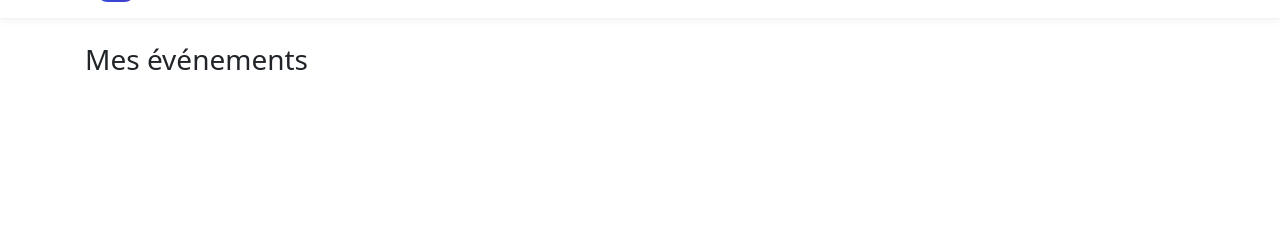
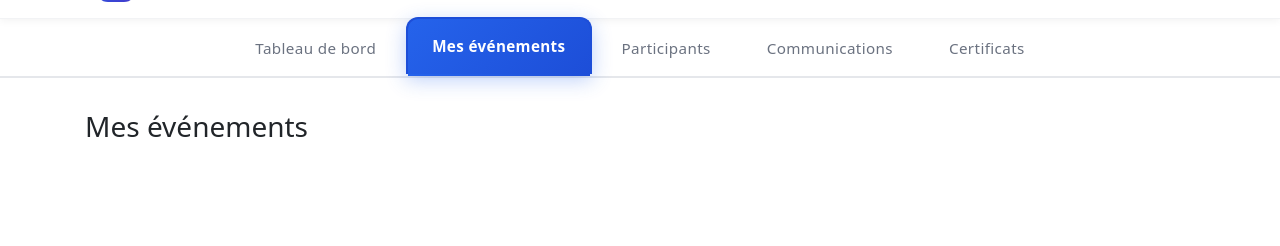
Before and after one commit to ism4il-04/Clubs_Events_Manager, a PHP site: page /club/evenements_clubs.php in a window 1280 px wide. Shown: the part 54-300 px from the top of the page. Run offline with PHP 8.4, Linux system fonts and the light colour scheme; the visitor is signed in with stand-in values (Sample User, id 1); data that the repository does not hold is empty.

Commit message:
fichier header

```diff
--- a/club/evenements_clubs.php
+++ b/club/evenements_clubs.php
@@ -6,19 +6,14 @@ if (!isset($_SESSION['email'])) {
 }
 
 require_once "../includes/db.php";
-
 function fetchEvents($conn) {
     $stmt = $conn->prepare("SELECT * FROM evenements JOIN organisateur where organisateur.id = evenements.organisateur_id");
     $stmt->execute();
     return $stmt->fetchAll();
 }
-function fetchInformations ($conn) {
-    $stmt = $conn->prepare('SELECT * from utilisateurs NATURAL JOIN organisateur WHERE email = ?');
-    $stmt->execute(array($_SESSION['email']));
-    return $stmt->fetchAll();
-}
-$club = fetchInformations($conn)[0];
+
 $events = fetchEvents($conn, $_SESSION['email']);
+include "../includes/header.php";
 ?>
 <!DOCTYPE html>
 <html lang="en">
@@ -28,10 +23,10 @@ $events = fetchEvents($conn, $_SESSION['email']);
     <link rel="stylesheet" href="../includes/style.css">
     <link rel="stylesheet" href="../includes/style2.css">
     <!-- Bootstrap CSS -->
-<link href="https://cdn.jsdelivr.net/npm/bootstrap@5.3.3/dist/css/bootstrap.min.css" rel="stylesheet">
+    <link href="https://cdn.jsdelivr.net/npm/bootstrap@5.3.3/dist/css/bootstrap.min.css" rel="stylesheet">
 
-<!-- Optional JS for modals, dropdowns, etc. -->
-<script src="https://cdn.jsdelivr.net/npm/bootstrap@5.3.3/dist/js/bootstrap.bundle.min.js"></script>
+    <!-- Optional JS for modals, dropdowns, etc. -->
+    <script src="https://cdn.jsdelivr.net/npm/bootstrap@5.3.3/dist/js/bootstrap.bundle.min.js"></script>
 
     <style>
         .event-card {
@@ -69,37 +64,14 @@ $events = fetchEvents($conn, $_SESSION['email']);
     <title>My évents</title>
 </head>
 <body>
-    <header>
-        <div class="header-container">
-            <div class="header-left">
-                <div class="logo-box">
-                    <!-- School icon (example SVG) -->
-                    <svg xmlns="http://www.w3.org/2000/svg" fill="none" viewBox="0 0 24 24" stroke="currentColor">
-                        <path stroke-linecap="round" stroke-linejoin="round" stroke-width="2" d="M12 3L2 9l10 6 10-6-10-6z" />
-                    </svg>
-                </div>
-                <div>
-                    <h1>Portail Club</h1>
-                    <p><?= htmlspecialchars($club["nom_abr"]) ?></p>
-                </div>
-            </div>
-            <div class="header-right">
-                <div class="user-info">
-                    <p>Bonjour, <?= htmlspecialchars($club["clubNom"]); ?></p>
-                    <p>Club</p>
-                </div>
-                <form action="../logout.php" method="post">
-                    <button type="submit" class="logout-button">
-                        <!-- Logout icon (example SVG) -->
-                        <svg xmlns="http://www.w3.org/2000/svg" fill="none" viewBox="0 0 24 24" stroke="currentColor">
-                            <path stroke-linecap="round" stroke-linejoin="round" stroke-width="2" d="M17 16l4-4m0 0l-4-4m4 4H7m6 4v1m0-10V5" />
-                        </svg>
-                        Déconnexion
-                    </button>
-                </form>
-            </div>
-        </div>
-    </header>
+    <div>
+        <div class="tabs">
+        <div class="tab">Tableau de bord</div>
+        <div class="tab active">Mes événements</div>
+        <div class="tab">Participants</div>
+        <div class="tab">Communications</div>
+        <div class="tab">Certificats</div>
+    </div>
 
     <div class="container mt-4">
     <h3 class="mb-3">Mes événements</h3>
--- /dev/null
+++ b/includes/header.php
@@ -0,0 +1,42 @@
+<?php
+
+require_once "db.php";
+function fetchInformations ($conn) {
+    $stmt = $conn->prepare('SELECT * from utilisateurs NATURAL JOIN organisateur WHERE email = ?');
+    $stmt->execute(array($_SESSION['email']));
+    return $stmt->fetchAll();
+}
+$club = fetchInformations($conn)[0];
+
+?>
+<header>
+    <div class="header-container">
+        <div class="header-left">
+            <div class="logo-box">
+                <!-- School icon (example SVG) -->
+                <svg xmlns="http://www.w3.org/2000/svg" fill="none" viewBox="0 0 24 24" stroke="currentColor">
+                    <path stroke-linecap="round" stroke-linejoin="round" stroke-width="2" d="M12 3L2 9l10 6 10-6-10-6z" />
+                </svg>
+            </div>
+            <div>
+                <h1>Portail Club</h1>
+                <p><?= htmlspecialchars($club["nom_abr"]) ?></p>
+            </div>
+        </div>
+        <div class="header-right">
+            <div class="user-info">
+                <p>Bonjour, <?= htmlspecialchars($club["clubNom"]); ?></p>
+                <p>Club</p>
+            </div>
+            <form action="../logout.php" method="post">
+                <button type="submit" class="logout-button">
+                    <!-- Logout icon (example SVG) -->
+                    <svg xmlns="http://www.w3.org/2000/svg" fill="none" viewBox="0 0 24 24" stroke="currentColor">
+                        <path stroke-linecap="round" stroke-linejoin="round" stroke-width="2" d="M17 16l4-4m0 0l-4-4m4 4H7m6 4v1m0-10V5" />
+                    </svg>
+                    Déconnexion
+                </button>
+            </form>
+        </div>
+    </div>
+</header>
--- a/includes/style2.css
+++ b/includes/style2.css
@@ -1,8 +1,50 @@
 body { background: #f8fafc; margin: 0; font-family: 'Segoe UI', Arial, sans-serif; }
 .dashboard-container { max-width: 1100px; margin: 32px auto; background: #fff; border-radius: 12px; box-shadow: 0 2px 12px #0001; padding: 32px; }
-.tabs { display: flex; gap: 24px; margin-bottom: 32px; }
-.tab { padding: 12px 28px; border-radius: 8px 8px 0 0; background: #f4f8fb; color: #222; font-weight: 500; cursor: pointer; }
-.tab.active { background: #e9f7ef; color: #0b5; }
+.tabs {
+    display: flex;
+    justify-content: center;
+    gap: 4px;
+    margin-bottom: 32px;
+    border-bottom: 2px solid #e5e7eb;
+    position: relative;
+}
+.tab {
+    padding: 16px 24px;
+    border-radius: 12px 12px 0 0;
+    background: transparent;
+    color: #6b7280;
+    font-weight: 500;
+    cursor: pointer;
+    position: relative;
+    transition: all 0.3s ease;
+    border: 2px solid transparent;
+    border-bottom: none;
+    font-size: 0.95rem;
+    letter-spacing: 0.025em;
+}
+.tab:hover {
+    background: #f8fafc;
+    color: #374151;
+    transform: translateY(-2px);
+    box-shadow: 0 4px 12px rgba(0, 0, 0, 0.08);
+}
+.tab.active {
+    background: linear-gradient(135deg, #2563eb, #1d4ed8);
+    color: #ffffff;
+    transform: translateY(-2px);
+    box-shadow: 0 6px 20px rgba(37, 99, 235, 0.3);
+    border-color: #1d4ed8;
+    font-weight: 600;
+}
+.tab.active::after {
+    content: '';
+    position: absolute;
+    bottom: -2px;
+    left: 0;
+    right: 0;
+    height: 2px;
+    background: linear-gradient(135deg, #2563eb, #1d4ed8);
+}
 .stats-row { display: flex; gap: 24px; margin-bottom: 32px; }
 .stat-card { flex: 1; background: #f9fbfd; border-radius: 12px; padding: 28px 0 20px 28px; box-shadow: 0 1px 4px #0001; display: flex; flex-direction: column; gap: 8px; }
 .stat-title { color: #888; font-size: 1rem; display: flex; align-items: center; gap: 8px; }
--- a/logout.php
+++ b/logout.php
@@ -1,6 +1,6 @@
 <?php
 session_start(); //to ensure you are using same session
 session_destroy(); //destroy the session
-header("location:login.php"); //to redirect back to "index.php" after logging out
+header("location:index.php"); //to redirect back to "index.php" after logging out
 exit();
 ?>
```
Also changed, not shown: login.php (+34 -30 lines).
